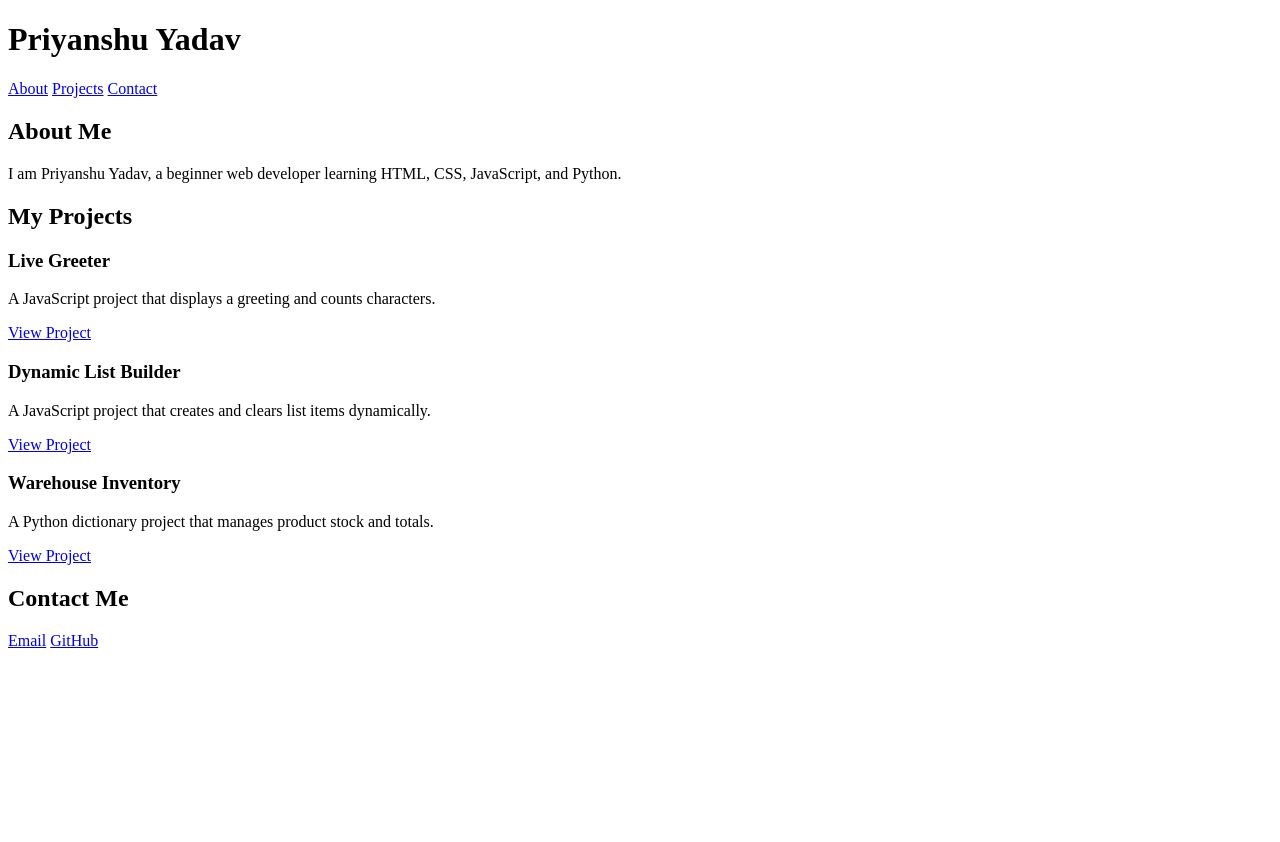
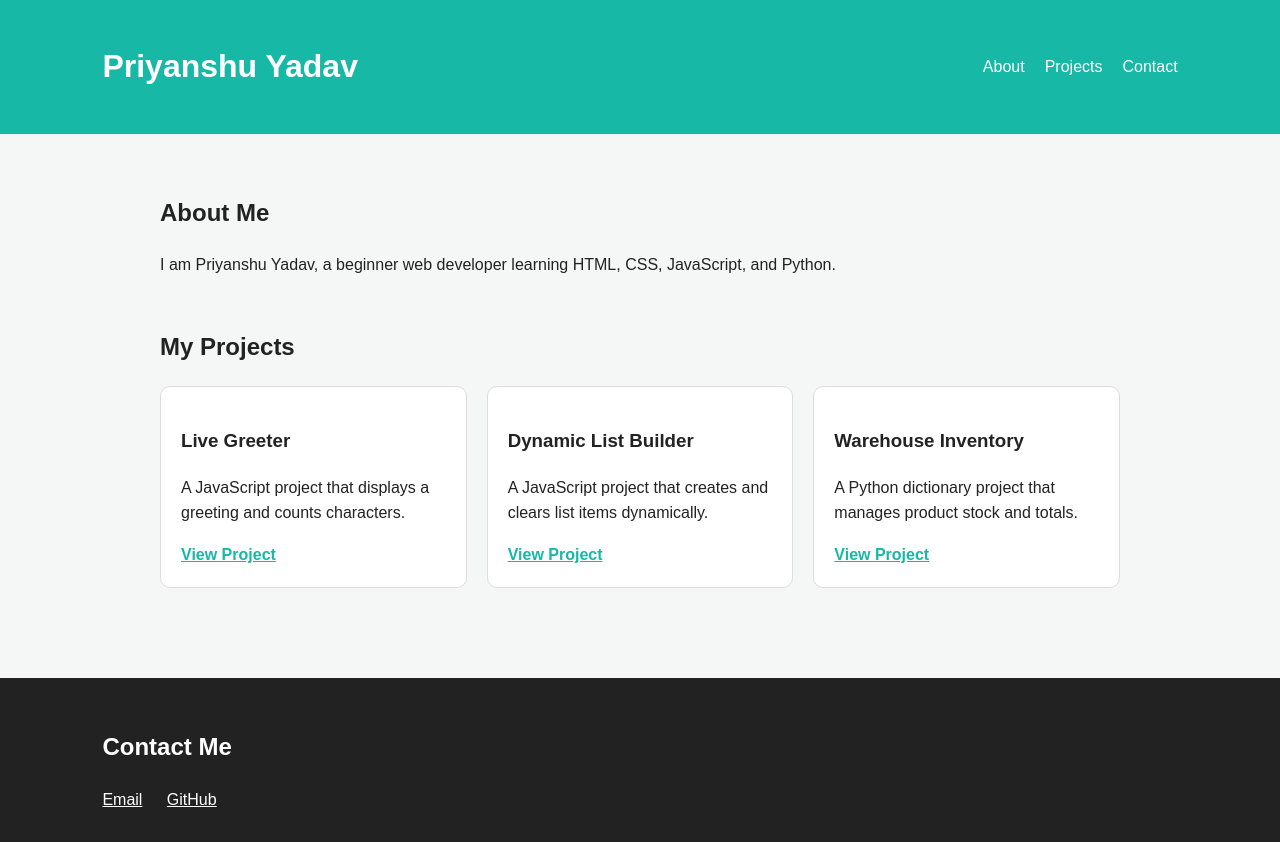
Before and after one commit to yadpriyanshu22-bot/devfolio, a plain HTML site: page index.html in a window 1280 px wide. Before the commit the page ends 800 px from the top, so only its background shows below. Drawn offline with Linux system fonts and the light colour scheme.

Commit message:
Add CSS styles for portfolio layout and design

```diff
--- a/dev.css
+++ b/dev.css
@@ -1,68 +1,86 @@
-<!DOCTYPE html>
-<html lang="en">
+:root {
+  --brand: #17b8a6;
+  --ink: #222;
+  --light: #f4f7f6;
+}
 
-<head>
-  <meta charset="UTF-8">
-  <meta name="viewport" content="width=device-width, initial-scale=1.0">
-  <title>Priyanshu Yadav | Portfolio</title>
-  <link rel="stylesheet" href="dev.css">
-</head>
+* {
+  box-sizing: border-box;
+}
 
-<body>
+body {
+  margin: 0;
+  font-family: Arial, sans-serif;
+  color: var(--ink);
+  background: var(--light);
+  line-height: 1.6;
+}
 
-  <header>
-    <h1>Priyanshu Yadav</h1>
+header {
+  display: flex;
+  justify-content: space-between;
+  align-items: center;
+  padding: 20px 8%;
+  background: var(--brand);
+  color: white;
+}
 
-    <nav>
-      <a href="#about">About</a>
-      <a href="#projects">Projects</a>
-      <a href="#contact">Contact</a>
-    </nav>
-  </header>
+nav {
+  display: flex;
+  gap: 20px;
+}
 
-  <main>
+nav a {
+  color: white;
+  text-decoration: none;
+}
 
-    <section id="about">
-      <h2>About Me</h2>
-      <p>
-        I am Priyanshu Yadav, a beginner web developer learning
-        HTML, CSS, JavaScript, and Python.
-      </p>
-    </section>
+main {
+  max-width: 1000px;
+  margin: auto;
+  padding: 40px 20px;
+}
 
-    <section id="projects">
-      <h2>My Projects</h2>
+section {
+  margin-bottom: 50px;
+}
 
-      <div class="projects-grid">
+.projects-grid {
+  display: grid;
+  grid-template-columns: 1fr;
+  gap: 20px;
+}
 
-        <article class="project-card">
-          <h3>Live Greeter</h3>
-          <p>A JavaScript project that displays a greeting and counts characters.</p>
-          <a href="#">View Project</a>
-        </article>
+.project-card {
+  background: white;
+  padding: 20px;
+  border-radius: 10px;
+  border: 1px solid #ddd;
+}
 
-        <article class="project-card">
-          <h3>Dynamic List Builder</h3>
-          <p>A JavaScript project that creates and clears list items dynamically.</p>
-          <a href="#">View Project</a>
-        </article>
+.project-card a {
+  color: var(--brand);
+  font-weight: bold;
+}
 
-        <article class="project-card">
-          <h3>Warehouse Inventory</h3>
-          <p>A Python dictionary project that manages product stock and totals.</p>
-          <a href="#">View Project</a>
-        </article>
+footer {
+  padding: 30px 8%;
+  background: var(--ink);
+  color: white;
+}
 
-      </div>
-    </section>
+footer a {
+  color: white;
+  margin-right: 20px;
+}
 
-  </main>
+img {
+  max-width: 100%;
+  height: auto;
+}
 
-  <footer id="contact">
-    <h2>Contact Me</h2>
-    <a href="mailto:yad.priyanshu22@gmail.com">Email</a>
-    <a href="https://github.com/yadpriyanshu22-bot">GitHub</a>
-  </footer>
-
-</body>
-</html>
+@media (min-width: 768px) {
+  .projects-grid {
+    grid-template-columns: repeat(3, 1fr);
+  }
+}
```
